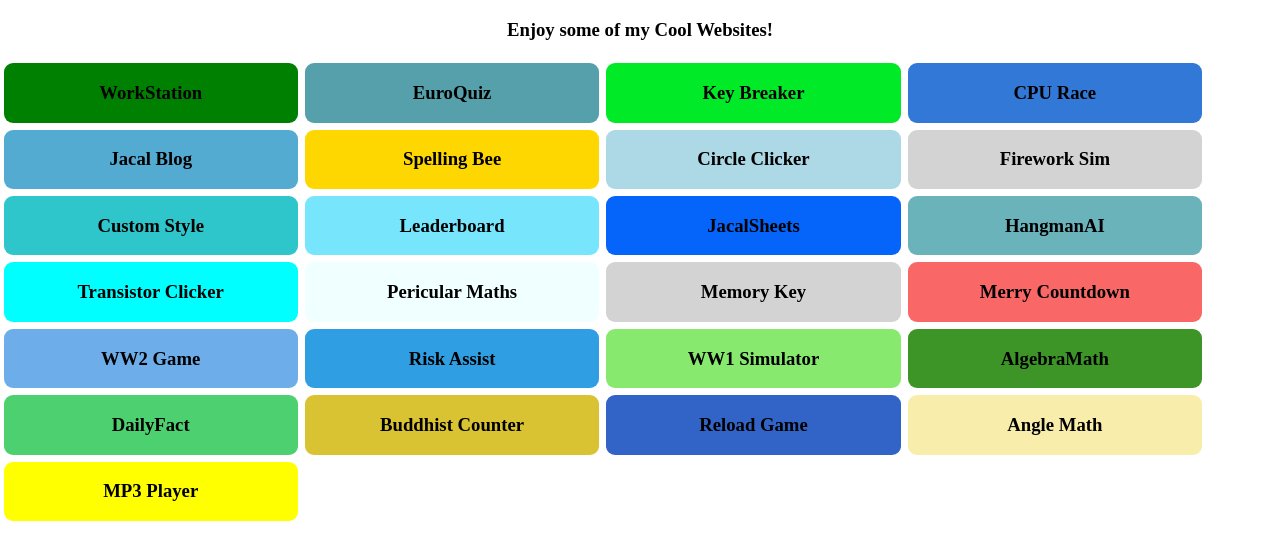
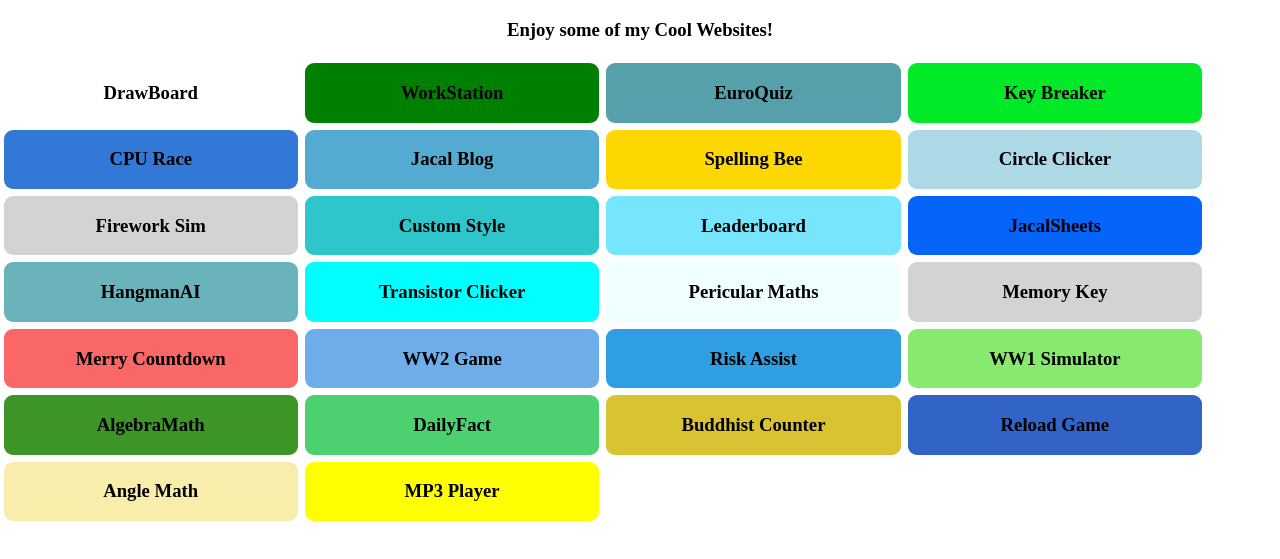
Before and after one commit to Jacalastre123/HomePage, a plain HTML site: page index.html in a window 1280 px wide. Shown: the part 61-620 px from the top of the page. Drawn offline with Linux system fonts and the light colour scheme; a web font is replaced by a local one.

Commit message:
Update index.html

```diff
--- a/index.html
+++ b/index.html
@@ -60,6 +60,7 @@
     <script>
         const tempo = document.getElementById("tempo")
         const list = [
+            "DrawBoard",
             "WorkStation",
             "EuroQuiz",
             "Key Breaker",
@@ -90,6 +91,7 @@
         ]
 
         const listLink = [
+            "https://jacalastre123.github.io/DrawBoard",
             "https://jacalastre123.github.io/WorkStation",
             "https://jacalastre123.github.io/EuroQuiz",
             "https://jacalastre123.github.io/keyBreaker",
@@ -119,6 +121,7 @@
         ]
 
         const listColour = [
+            "rgba(17, 168, 249, 0.66);",
             "green",
             "#55a0aa",
             "#00ea27",
```
